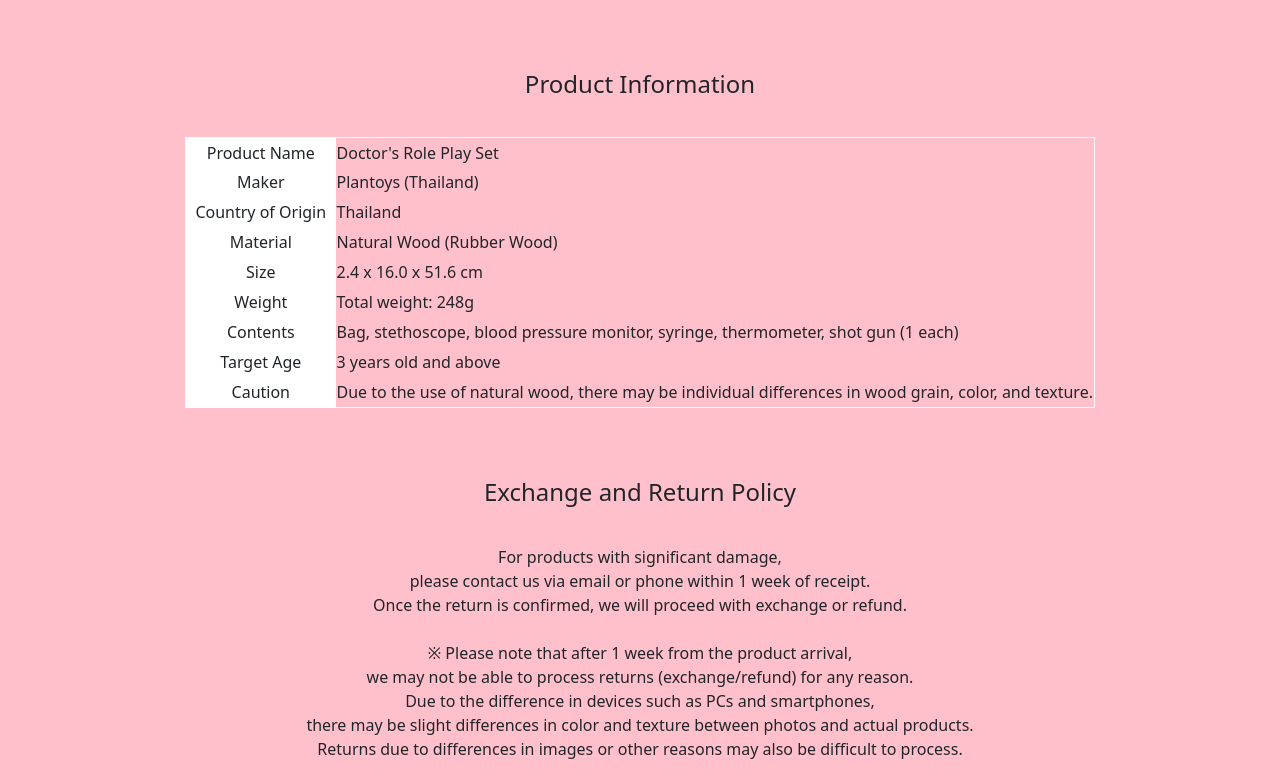
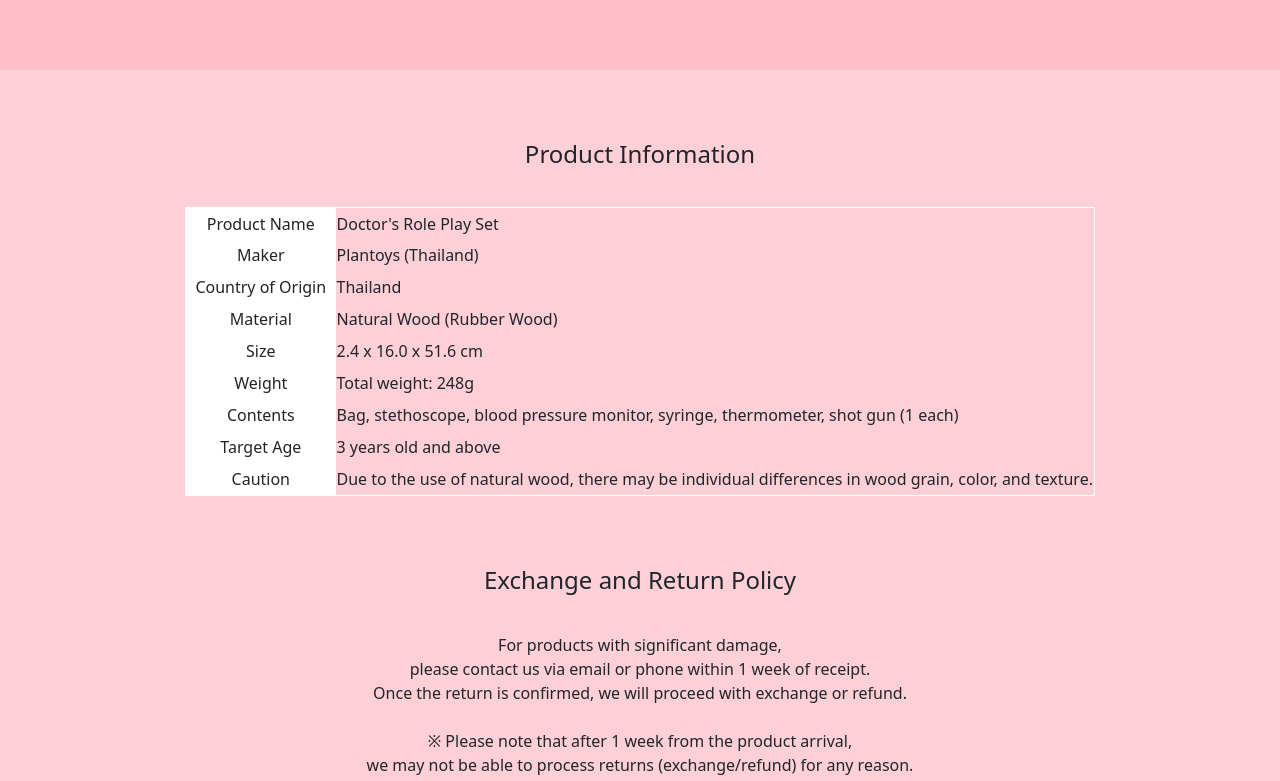
Before and after one commit to mynameisseohyeon/forkids_REACT, a React (Create React App) app: page /detail in a window 1280 px wide. Shown: the part 2240-3021 px from the top of the page. Built offline with nearby package versions, Linux system fonts and the light colour scheme.

Commit message:
FIX 디테일 하위 페이지 분리

```diff
--- a/src/App.css
+++ b/src/App.css
@@ -43,7 +43,7 @@
 
 .DetailPageMain {
   width: 100%;
-  height: 3460px;
+  height: 3560px;
   background-color: pink;
   display: inline-flex;
   padding-left: 0px;
@@ -54,7 +54,7 @@
 
 .DetailPageInner {
   width: 100%;
-  height: 3460px;
+  height: 3560px;
   margin: 0 auto;
 }
 
--- a/src/Screen/DetailPage.js
+++ b/src/Screen/DetailPage.js
@@ -1,4 +1,5 @@
 import ProductDetail from "../components/ProductDetail";
+import ProductGuid from "../components/ProductGuid";
 import ProductRecommand from "../components/ProductRecommand";
 import "bootstrap/dist/css/bootstrap.min.css";
 
@@ -8,6 +9,7 @@ function DetailPage() {
       <div className="DetailPageMain">
         <div className="DetailPageInner">
           <ProductDetail />
+          <ProductGuid />
           <ProductRecommand />
         </div>
       </div>
--- a/src/components/ProductDetail.js
+++ b/src/components/ProductDetail.js
@@ -60,88 +60,6 @@ function ProductDetail() {
               </span>
             </div>
           </div>
-
-          <div className="ProductBottom">
-            {/* Product Guide */}
-            <div className="ProductGuid">
-              <h4>Product Information</h4>
-              <table style={{ margin: "0 auto" }}>
-                <tr>
-                  <td className="td1">Product Name</td>
-                  <td className="td2">Doctor's Role Play Set</td>
-                </tr>
-                <tr>
-                  <td className="td1">Maker</td>
-                  <td className="td2">Plantoys (Thailand)</td>
-                </tr>
-                <tr>
-                  <td className="td1">Country of Origin</td>
-                  <td className="td2">Thailand</td>
-                </tr>
-                <tr>
-                  <td className="td1">Material</td>
-                  <td className="td2">Natural Wood (Rubber Wood)</td>
-                </tr>
-                <tr>
-                  <td className="td1">Size</td>
-                  <td className="td2">2.4 x 16.0 x 51.6 cm</td>
-                </tr>
-                <tr>
-                  <td className="td1">Weight</td>
-                  <td className="td2">Total weight: 248g</td>
-                </tr>
-                <tr>
-                  <td className="td1">Contents</td>
-                  <td className="td2">
-                    Bag, stethoscope, blood pressure monitor, syringe,
-                    thermometer, shot gun (1 each)
-                  </td>
-                </tr>
-                <tr>
-                  <td className="td1">Target Age</td>
-                  <td className="td2">3 years old and above</td>
-                </tr>
-                <tr>
-                  <td className="td1">Caution</td>
-                  <td className="td2">
-                    Due to the use of natural wood, there may be individual
-                    differences in wood grain, color, and texture.
-                  </td>
-                </tr>
-              </table>
-            </div>
-
-            {/* Shipping and Return Guide */}
-            <div className="ship">
-              <h4>Exchange and Return Policy</h4>
-              <span style={{ whiteSpace: "pre-line" }}>
-                For products with significant damage,
-                <br />
-                please contact us via email or phone within 1 week of receipt.
-                <br />
-                Once the return is confirmed, we will proceed with exchange or
-                refund.
-                <br />
-                <br />
-                ※ Please note that after 1 week from the product arrival,
-                <br />
-                we may not be able to process returns (exchange/refund) for any
-                reason.
-                <br />
-                Due to the difference in devices such as PCs and smartphones,
-                <br />
-                there may be slight differences in color and texture between
-                photos and actual products.
-                <br />
-                Returns due to differences in images or other reasons may also
-                be difficult to process.
-                <br />
-                <br />
-                We appreciate your understanding that handling customer returns
-                due to various reasons can be challenging.
-              </span>
-            </div>
-          </div>
         </div>
       </div>
     </>
--- /dev/null
+++ b/src/components/ProductGuid.js
@@ -0,0 +1,89 @@
+function ProductGuid() {
+  return (
+    <>
+      <div className="ProductBottom">
+        {/* Product Guide */}
+        <div className="ProductGuid">
+          <h4>Product Information</h4>
+          <table style={{ margin: "0 auto" }}>
+            <tr>
+              <td className="td1">Product Name</td>
+              <td className="td2">Doctor's Role Play Set</td>
+            </tr>
+            <tr>
+              <td className="td1">Maker</td>
+              <td className="td2">Plantoys (Thailand)</td>
+            </tr>
+            <tr>
+              <td className="td1">Country of Origin</td>
+              <td className="td2">Thailand</td>
+            </tr>
+            <tr>
+              <td className="td1">Material</td>
+              <td className="td2">Natural Wood (Rubber Wood)</td>
+            </tr>
+            <tr>
+              <td className="td1">Size</td>
+              <td className="td2">2.4 x 16.0 x 51.6 cm</td>
+            </tr>
+            <tr>
+              <td className="td1">Weight</td>
+              <td className="td2">Total weight: 248g</td>
+            </tr>
+            <tr>
+              <td className="td1">Contents</td>
+              <td className="td2">
+                Bag, stethoscope, blood pressure monitor, syringe, thermometer,
+                shot gun (1 each)
+              </td>
+            </tr>
+            <tr>
+              <td className="td1">Target Age</td>
+              <td className="td2">3 years old and above</td>
+            </tr>
+            <tr>
+              <td className="td1">Caution</td>
+              <td className="td2">
+                Due to the use of natural wood, there may be individual
+                differences in wood grain, color, and texture.
+              </td>
+            </tr>
+          </table>
+        </div>
+
+        {/* Shipping and Return Guide */}
+        <div className="ship">
+          <h4>Exchange and Return Policy</h4>
+          <span style={{ whiteSpace: "pre-line" }}>
+            For products with significant damage,
+            <br />
+            please contact us via email or phone within 1 week of receipt.
+            <br />
+            Once the return is confirmed, we will proceed with exchange or
+            refund.
+            <br />
+            <br />
+            ※ Please note that after 1 week from the product arrival,
+            <br />
+            we may not be able to process returns (exchange/refund) for any
+            reason.
+            <br />
+            Due to the difference in devices such as PCs and smartphones,
+            <br />
+            there may be slight differences in color and texture between photos
+            and actual products.
+            <br />
+            Returns due to differences in images or other reasons may also be
+            difficult to process.
+            <br />
+            <br />
+            We appreciate your understanding that handling customer returns due
+            to various reasons can be challenging.
+          </span>
+        </div>
+      </div>
+    </>
+  );
+}
+
+export default ProductGuid;
--- a/src/css/ProductDetail.css
+++ b/src/css/ProductDetail.css
@@ -1,6 +1,6 @@
 .ProductDetailMain {
   width: 100%;
-  height: 2960px;
+  height: 2160px;
   background-color: pink;
   display: inline-flex;
   padding-left: 0px;
@@ -11,7 +11,7 @@
 
 .ProductDetailInner {
   width: 1080px;
-  height: 2960px;
+  height: 2160px;
   margin: 0 auto;
   padding: 80px 50px;
 }
@@ -81,10 +81,11 @@
 /*/ProductMiddle*/
 
 .ProductBottom {
-  /* background-color: aliceblue; */
-  height: 800px;
+  background-color: #fdcfd6;
+  height: 900px;
   /* padding: 50px; */
   text-align: center;
+  padding: 70px;
 }
 
 .ProductBottom h4 {
@@ -102,13 +103,13 @@ table {
 .td1 {
   text-align: center;
   width: 150px;
-  height: 30px;
+  height: 32px;
   background-color: white;
 }
 
 .td2 {
   text-align: left;
-  height: 30px;
+  height: 32px;
 }
 
 /* ProductBottom */
```
